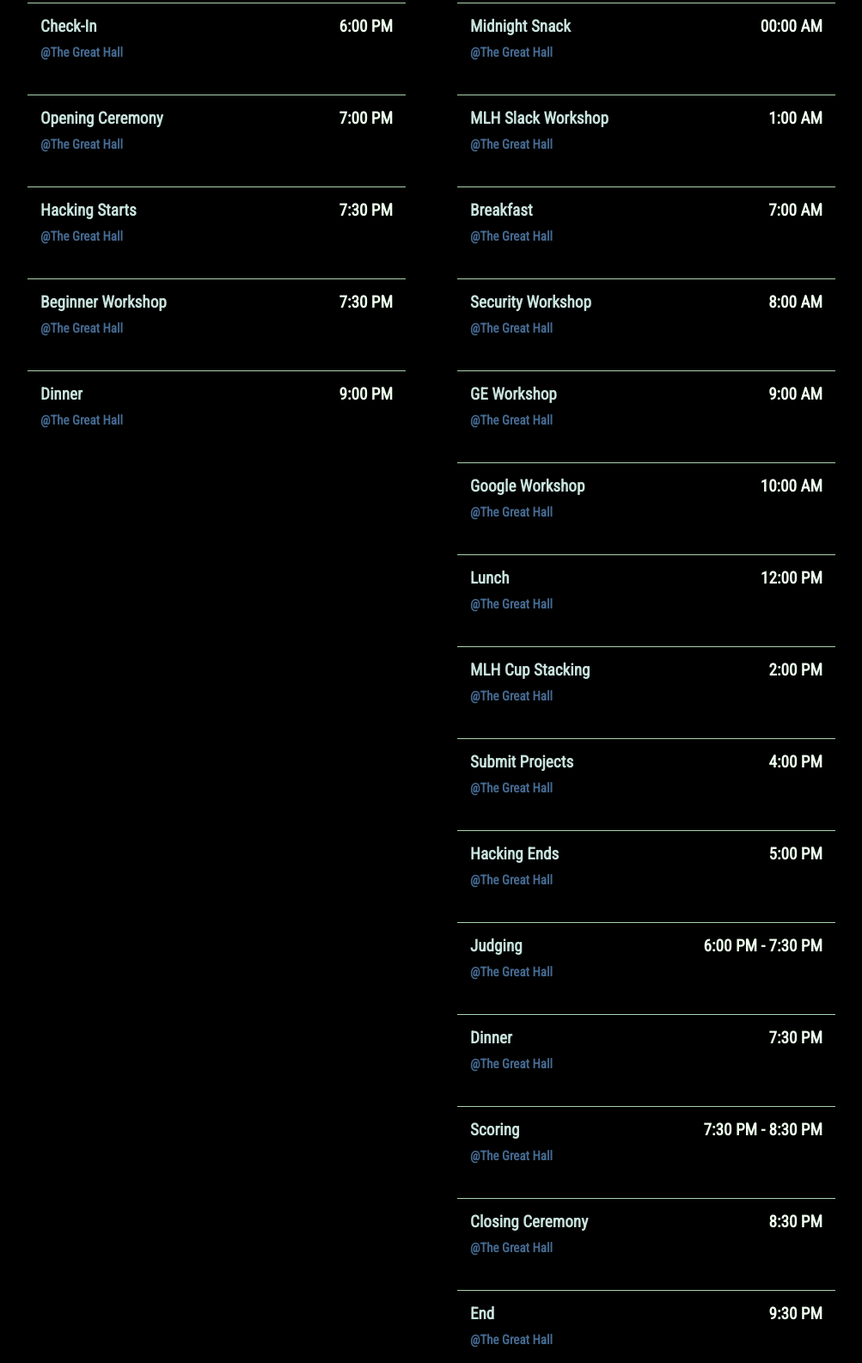
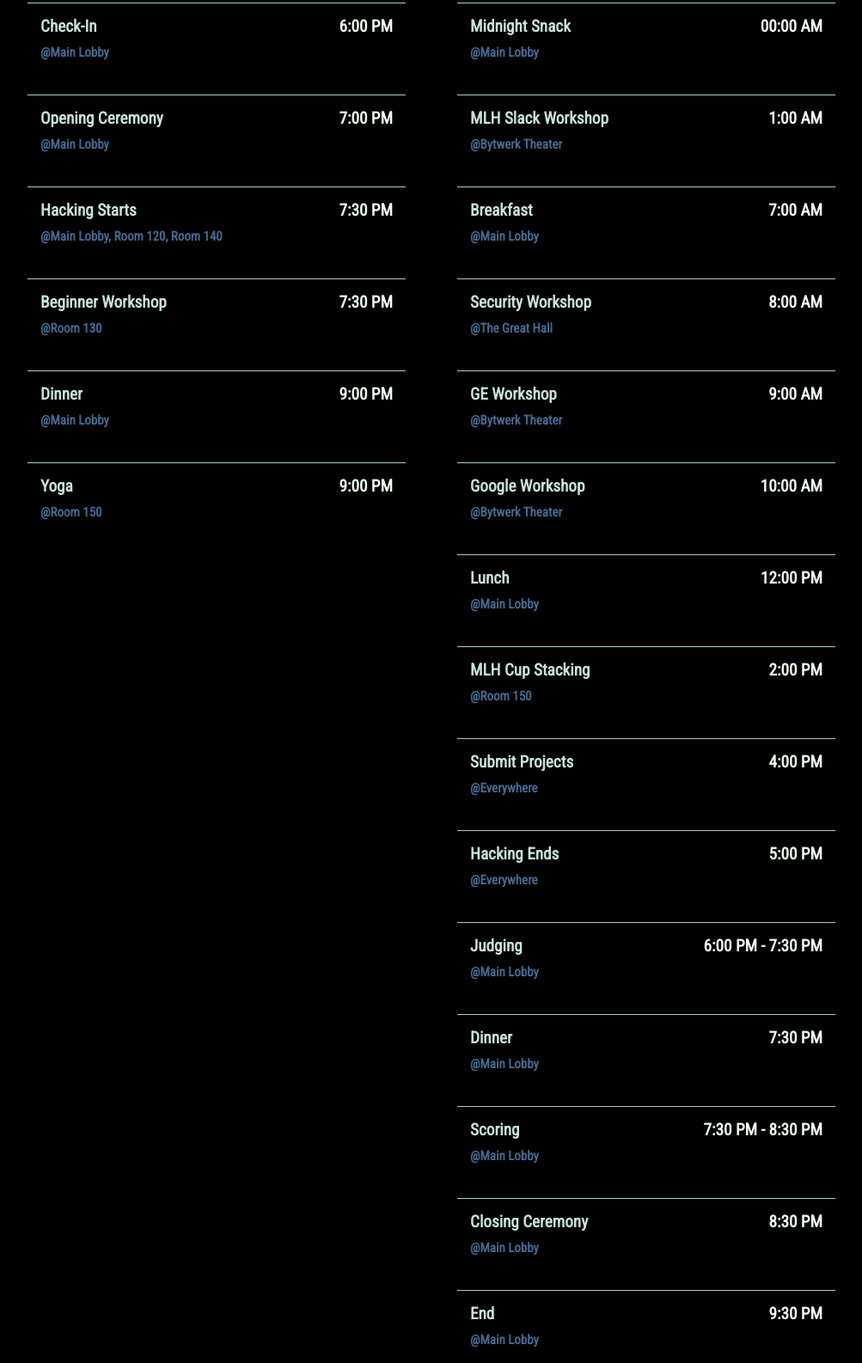
Before and after one commit to CalvinHacks/calvinhacks-2019, a website: page public/index.html in a window 1280 px wide. Shown: the part 1644-3230 px from the top of the page at 86% size, without its empty margins (148-1151 px from the left). Drawn offline with nearby package versions, Linux system fonts and the light colour scheme.

Commit message:
overflow

```diff
--- a/public/index.html
+++ b/public/index.html
@@ -69,12 +69,6 @@
           </div> <!-- about-content -->
         </div> <!-- about-lane -->
 
-        <!-- <div class="FAQ-lane"> -->
-        <!-- <div class="FAQ-content"> -->
-            <!-- <img class="logo" alt="" src="assets/circuit.svg" width="700"/> -->
-            <!-- <div class="FAQ-info"> -->
-              <!-- <h1>FAQ</h1> -->
-
         <div class="schedule-lane">
           <div class="schedule-content">
             <div class="schedule-info">
@@ -88,7 +82,7 @@
                         <span class="event-name">Check-In</span> <span class="event-time">6:00 PM</span>
                       </div>
                       <div class="event-explanation">
-                        @The Great Hall
+                        @Main Lobby
                       </div>
                     </li>
 
@@ -97,7 +91,7 @@
                         <span class="event-name">Opening Ceremony</span> <span class="event-time">7:00 PM</span>
                       </div>
                       <div class="event-explanation">
-                        @The Great Hall
+                        @Main Lobby
                       </div>
 
                     </li>
@@ -108,7 +102,7 @@
                       </div>
 
                       <div class="event-explanation">
-                        @The Great Hall
+                        @Main Lobby, Room 120, Room 140
                       </div>
                     </li>
 
@@ -118,19 +112,30 @@
                       </div>
 
                       <div class="event-explanation">
-                        @The Great Hall
+                        @Room 130
+                      </div>
+                    </li>
+
+                    <li>
+                      <div class="event-title">
+                        <span class="event-name">Dinner</span> <span class="event-time">9:00 PM</span>
+                      </div>
+
+                      <div class="event-explanation">
+                        @Main Lobby
                       </div>
                     </li>
 
                     <li class="last-event">
                       <div class="event-title">
-                        <span class="event-name">Dinner</span> <span class="event-time">9:00 PM</span>
+                        <span class="event-name">Yoga</span> <span class="event-time">9:00 PM</span>
                       </div>
 
                       <div class="event-explanation">
-                        @The Great Hall
+                        @Room 150
                       </div>
                     </li>
+
                   </ul>
 
                 </div>
@@ -142,7 +147,7 @@
                         <span class="event-name">Midnight Snack</span> <span class="event-time">00:00 AM</span>
                       </div>
                       <div class="event-explanation">
-                        @The Great Hall
+                        @Main Lobby
                       </div>
                     </li>
 
@@ -151,7 +156,7 @@
                         <span class="event-name">MLH Slack Workshop</span> <span class="event-time">1:00 AM</span>
                       </div>
                       <div class="event-explanation">
-                        @The Great Hall
+                        @Bytwerk Theater
                       </div>
                     </li>
 
@@ -163,7 +168,7 @@
 
 
                       <div class="event-explanation">
-                        @The Great Hall
+                        @Main Lobby
                       </div>
                     </li>
 
@@ -183,7 +188,7 @@
                       </div>
 
                       <div class="event-explanation">
-                        @The Great Hall
+                        @Bytwerk Theater
                       </div>
                     </li>
 
@@ -193,7 +198,7 @@
                       </div>
 
                       <div class="event-explanation">
-                        @The Great Hall
+                        @Bytwerk Theater
                       </div>
                     </li>
 
@@ -203,7 +208,7 @@
                       </div>
 
                       <div class="event-explanation">
-                        @The Great Hall
+                        @Main Lobby
                       </div>
                     </li>
 
@@ -213,7 +218,7 @@
                       </div>
 
                       <div class="event-explanation">
-                        @The Great Hall
+                        @Room 150
                       </div>
                     </li>
 
@@ -223,7 +228,7 @@
                       </div>
 
                       <div class="event-explanation">
-                        @The Great Hall
+                        @Everywhere
                       </div>
                     </li>
 
@@ -233,7 +238,7 @@
                       </div>
 
                       <div class="event-explanation">
-                        @The Great Hall
+                        @Everywhere
                       </div>
                     </li>
 
@@ -243,7 +248,7 @@
                       </div>
 
                       <div class="event-explanation">
-                        @The Great Hall
+                        @Main Lobby
                       </div>
                     </li>
 
@@ -253,7 +258,7 @@
                       </div>
 
                       <div class="event-explanation">
-                        @The Great Hall
+                        @Main Lobby
                       </div>
                     </li>
 
@@ -263,7 +268,7 @@
                       </div>
 
                       <div class="event-explanation">
-                        @The Great Hall
+                        @Main Lobby
                       </div>
                     </li>
 
@@ -272,7 +277,7 @@
                         <span class="event-name">Closing Ceremony</span> <span class="event-time">8:30 PM</span>
                       </div>
                       <div class="event-explanation">
-                        @The Great Hall
+                        @Main Lobby
                       </div>
                     </li>
 
@@ -281,7 +286,7 @@
                         <span class="event-name">End</span> <span class="event-time">9:30 PM</span>
                       </div>
                       <div class="event-explanation">
-                        @The Great Hall
+                        @Main Lobby
                       </div>
                     </li>
                   </ul>
```
